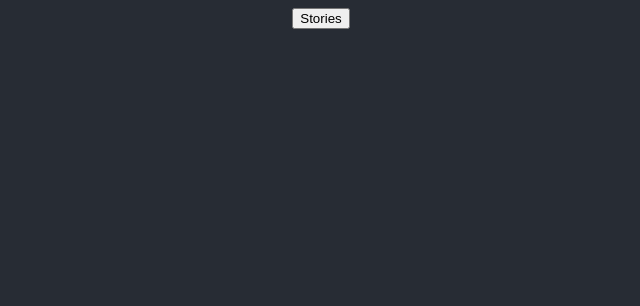
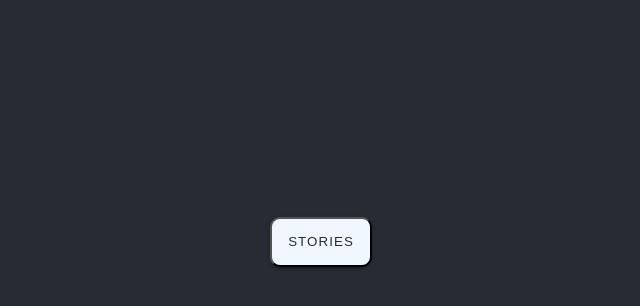
Before and after one commit to StevBL/stories, a plain HTML site: page index.html in a window 1280 px wide. Shown: the whole page, without its empty margins (319-959 px from the left). Drawn offline with Linux system fonts and the light colour scheme.

Commit message:
feat: last img and some css fixes

```diff
--- a/api/story.css
+++ b/api/story.css
@@ -2,8 +2,9 @@
     background-color: rgba(0,0,0,0.9);
     justify-content: center;
     align-items: center;
+    margin-top: 10%;
     padding: 1.8%;
-    box-shadow: 0px 0px 10px 1px rgba(0,0,0,0.98);
+    box-shadow: 0px 2px 10px 15px rgba(0,0,0,0.98);
 }
 
 .containerUsr{
--- a/css/style.css
+++ b/css/style.css
@@ -2,12 +2,35 @@
     margin: auto;
     height: 800px;
     text-align: center;
-    width: 53%;
-    /*margin-top: -12%;*/
+    width: 55%;
     background-color: rgba(0,0,0,0);
   }
 
-  .svg {
-    margin: 0 auto;
-    padding-top: -100%;
+  .btnBegin {
+    padding: 0 16px;
+    border-radius: 10px;
+    background-color: aliceblue;
+    box-shadow: 0 3px 1px -2px rgba(0, 0, 0, 0.2),
+      0 2px 2px 0 rgba(0, 0, 0, 0.14),
+      0 1px 5px 0 rgba(0, 0, 0, 0.12);
+    color: #272c34;
+    height: 50px;
+    letter-spacing: 0.08em;
+    text-transform: uppercase;
+    margin-top: 30%;
   }
+
+  .btnBegin:hover, .btnBegin:focus {
+    box-shadow: 0 2px 4px -1px rgba(0, 0, 0, 0.2),
+      0 4px 5px 0 rgba(0, 0, 0, 0.14),
+      0 1px 10px 0 rgba(0, 0, 0, 0.12);
+    background-color: grey;
+    color:white;
+  }
+
+  .btnBegin:active {
+    box-shadow: 0 15px 15px -3px rgba(0, 0, 0, 0.2),
+      0 8px 10px 1px rgba(0, 0, 0, 0.14),
+      0 3px 14px 2px rgba(0, 0, 0, 0.12);
+    background-color: #272c34;
+  }
--- a/index.html
+++ b/index.html
@@ -11,7 +11,9 @@
   <div class="svg">
 
     <div id="container" class="center">
-      <button class="btnBegin"></button>
+      <button class="btnBegin">
+        <span id="btn-text"></span>
+      </button>
     </div>
     <script src="js/app.js"></script>
   </div>
--- a/js/app.js
+++ b/js/app.js
@@ -2,6 +2,7 @@
 
 const container = document.querySelector('#container');
 const btnIni = container.querySelector('.btnBegin');
+const btnTXT = container.querySelector('#btn-text');
 
 //style - bg Color
 const body = document.querySelector('.bg');
@@ -10,7 +11,7 @@ body.style.overflow = 'hidden';
 body.style.fontFamily = 'Verdana';
 
 // btn changes
-btnIni.textContent = "Stories";
+btnTXT.textContent = "Stories";
 
 btnIni.addEventListener('mouseout', (event) => {
     btnIni.textContent = 'Stories';
```
Also changed, not shown: api/story.js (+6 -3 lines), api/img/end.jpg (added), 1 other file.
